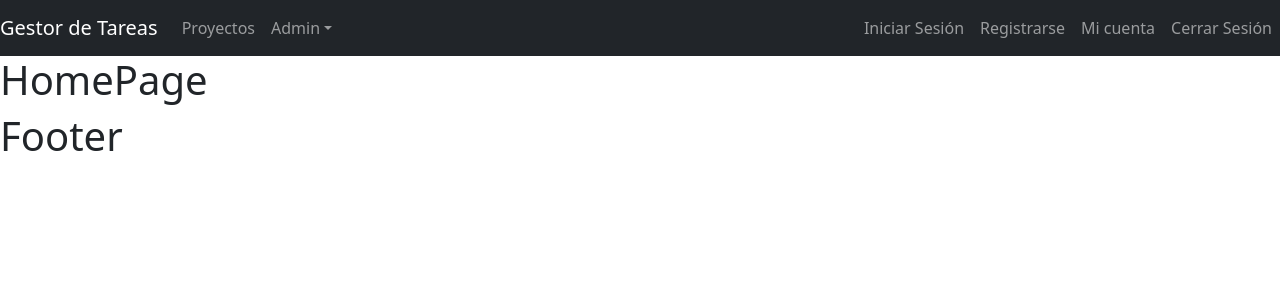
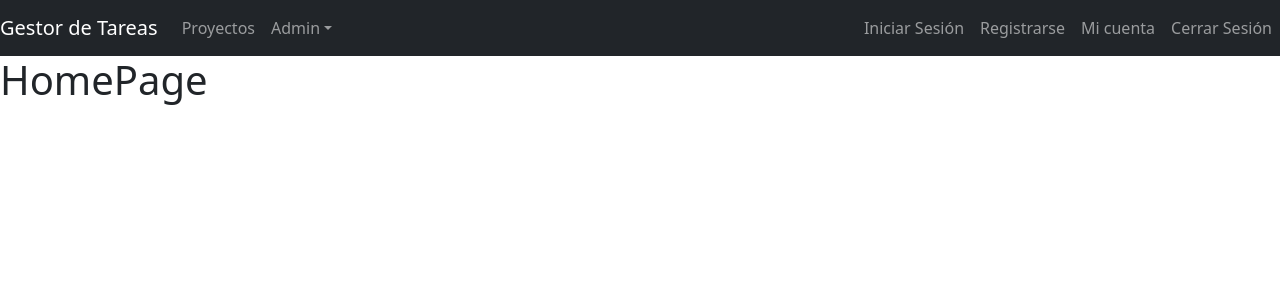
Before and after one commit to Jonatandb/web-task-manager--mern-stack, a React (Create React App) app in the folder client/: page / in a window 1280 px wide. Shown: the top 300 px of the page. Built offline with nearby package versions, Linux system fonts and the light colour scheme.

Commit message:
Removing of unnecessary footer

```diff
--- a/client/src/components/layouts/Layout.js
+++ b/client/src/components/layouts/Layout.js
@@ -5,10 +5,7 @@ export default function Layout({ children }) {
   return (
     <>
       <Navigation />
-      <div>
-        {children}
-        <h1>Footer</h1>
-      </div>
+      <div>{children}</div>
     </>
   )
 }
```
